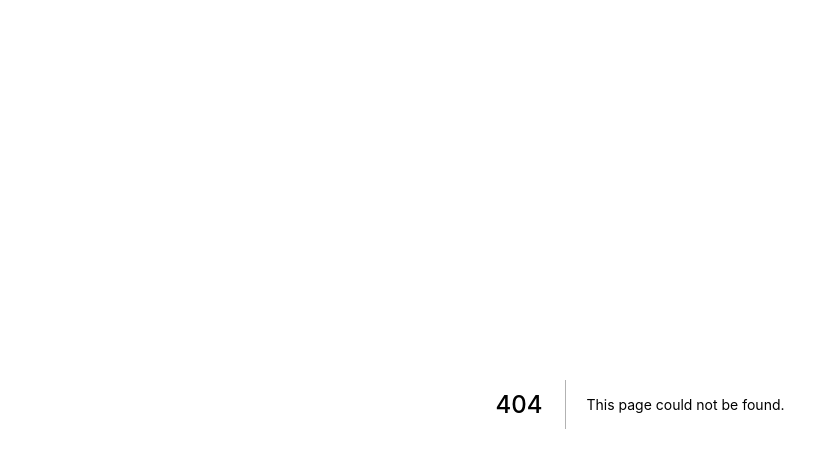
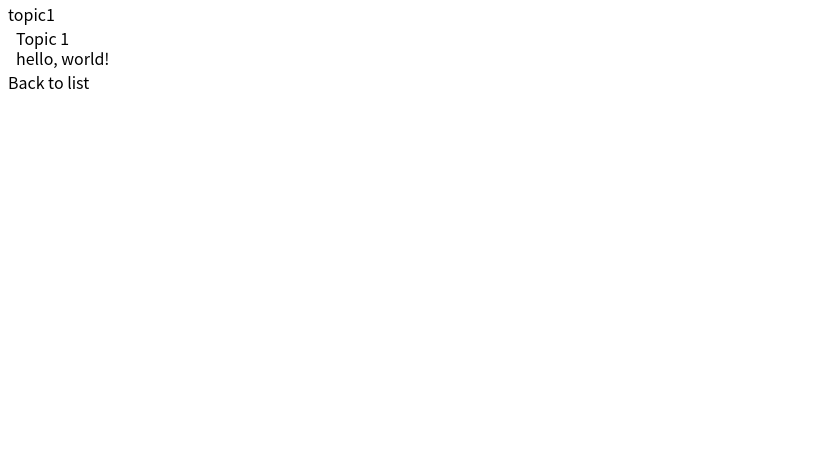
Before and after one commit to kunihiro-mediba/nextsb, a Next.js app: page /topic/1 in a window 1280 px wide. Before the commit this address had no page. Shown: the top 452 px of the page, without its empty margins (0-839 px from the left). Built offline with nearby package versions, Linux system fonts and the light colour scheme.

Commit message:
add dynamic routing example

```diff
--- /dev/null
+++ b/src/data/topics.json
@@ -0,0 +1,17 @@
+[
+    {
+        "id": 1,
+        "title": "topic1",
+        "body": "# Topic 1\nhello, world!"
+    },
+    {
+        "id": 2,
+        "title": "topic2",
+        "body": "# Topic 2\nhello, world!"
+    },
+    {
+        "id": 3,
+        "title": "topic3",
+        "body": "# Topic 3\nhello, world!"
+    }
+]
--- /dev/null
+++ b/src/pages/topic/[id].tsx
@@ -0,0 +1,68 @@
+import React from "react";
+import Head from "next/head";
+import Link from "next/link";
+import type { GetStaticPaths, GetStaticProps } from "next";
+import marked from "marked";
+
+interface Topic {
+    id: number;
+    title: string;
+    body: string;
+}
+
+interface Props {
+    topic: Topic;
+}
+
+const TopicDetail: React.FC<Props> = ({ topic }) => {
+    return (
+        <>
+            <Head>
+                <title>{topic.title} - Topics</title>
+            </Head>
+            <article>
+                <header>
+                    <h1>{topic.title}</h1>
+                </header>
+                <main dangerouslySetInnerHTML={{
+                    __html: marked(topic.body),
+                }} />
+            </article>
+            <aside>
+                <Link href="/topic">
+                    <a>Back to list</a>
+                </Link>
+            </aside>
+        </>
+    );
+};
+
+export default TopicDetail;
+
+export const getStaticPaths: GetStaticPaths = async () => {
+    const topics: Topic[] = await (await import("../../data/topics.json")).default;
+    const paths = topics.map((topic) => {
+        return {
+            params: {
+                id: `${topic.id}`,
+            },
+        };
+    });
+    return {
+        paths,
+        fallback: false,
+    };
+};
+
+export const getStaticProps: GetStaticProps = async ({ params }): Promise<{ props: Props }> => {
+    const topics: Topic[] = await (await import("../../data/topics.json")).default;
+    for (const topic of topics) {
+        if (`${topic.id}` === params.id) {
+            return {
+                props: {
+                    topic,
+                },
+            };
+        }
+    }
+};
```
Also changed, not shown: src/pages/topic.tsx (added, +44 -0 lines).
